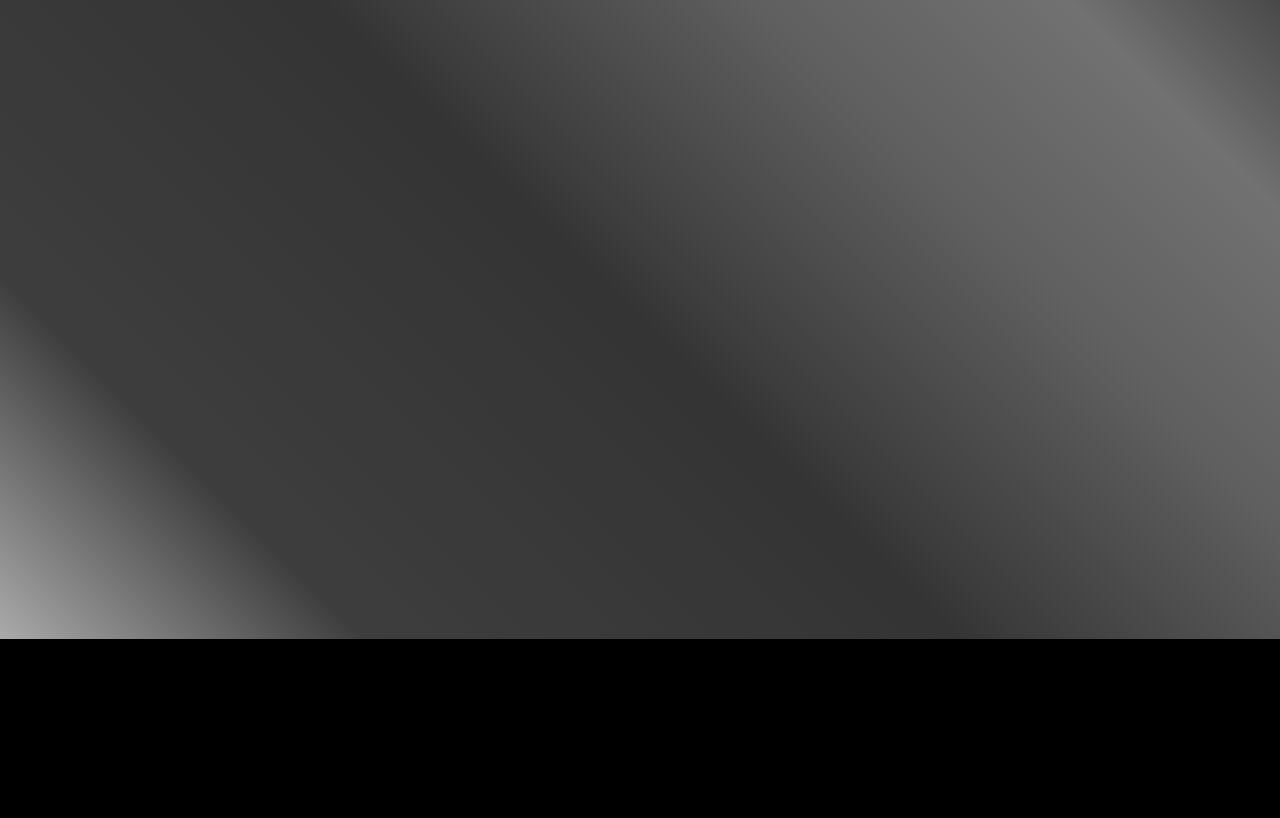
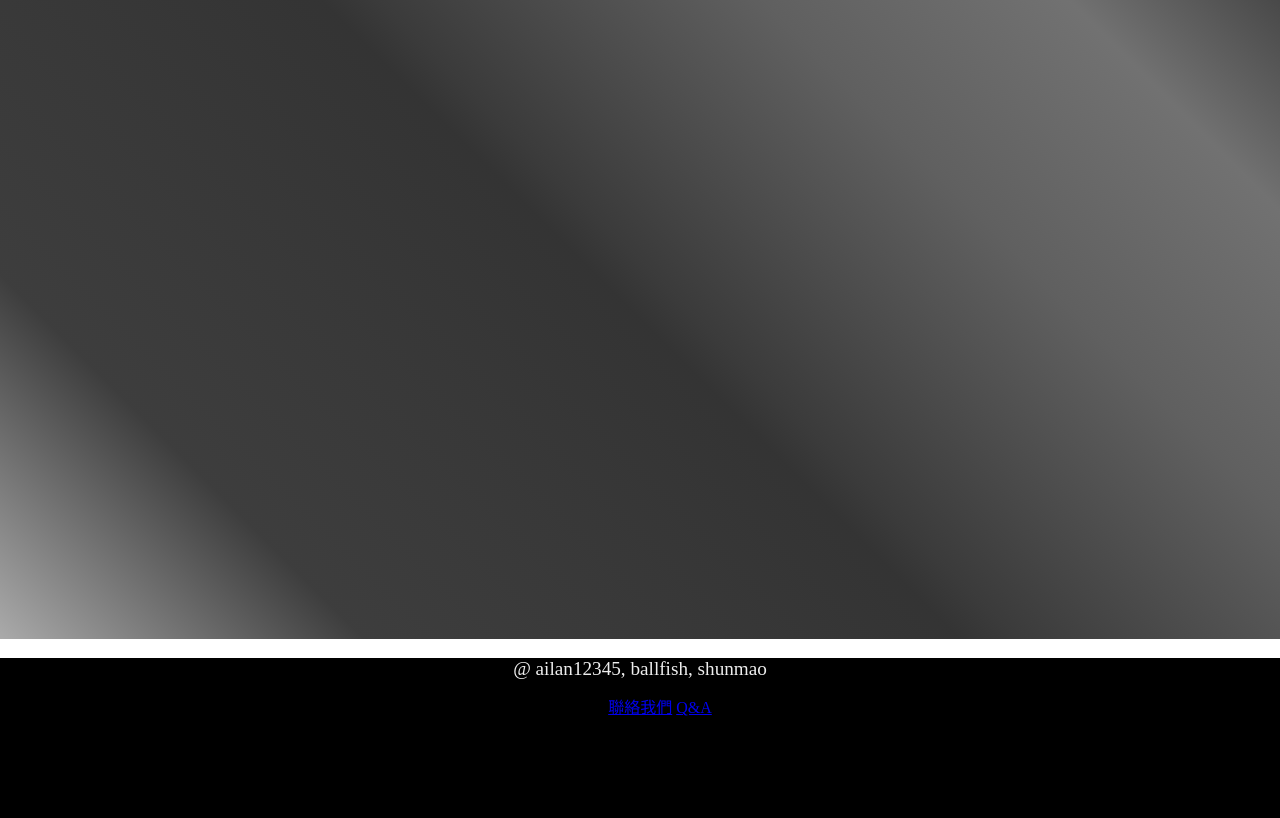
Before and after one commit to jo4ao394/theWaster, a Django app: page /main/templates/ in a window 1280 px wide. Shown: the part 95-913 px from the top of the page. Run offline with Django 3.2, Linux system fonts and the light colour scheme; some libraries are stand-ins or nearby versions.

Commit message:
footer content add

```diff
--- a/theWaster/main/templates/main/templates.html
+++ b/theWaster/main/templates/main/templates.html
@@ -40,6 +40,11 @@
   <div id=content>{% block content %}{% endblock %}</div>
 
   <footer>
+  <p style="color:#EEE;text-align:center;font-size:1.2em;">@ ailan12345, ballfish, shunmao</p>
+  <ul style="color:#DDD;text-align:center">
+  <li style="display: inline-block;"><a href=#> 聯絡我們</a></li>
+  <li style="display: inline-block;"><a href=#> Q&A</a></li>
+  </ul>
   </footer>
 
 <script src="https://ajax.googleapis.com/ajax/libs/jquery/3.2.1/jquery.min.js"></script>
```
